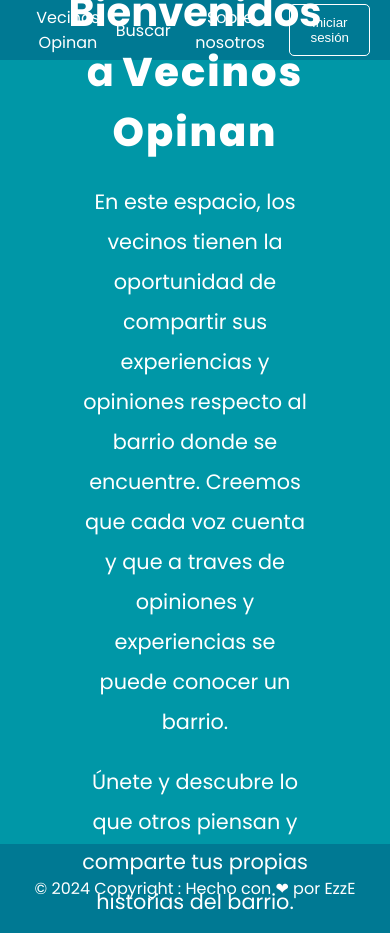
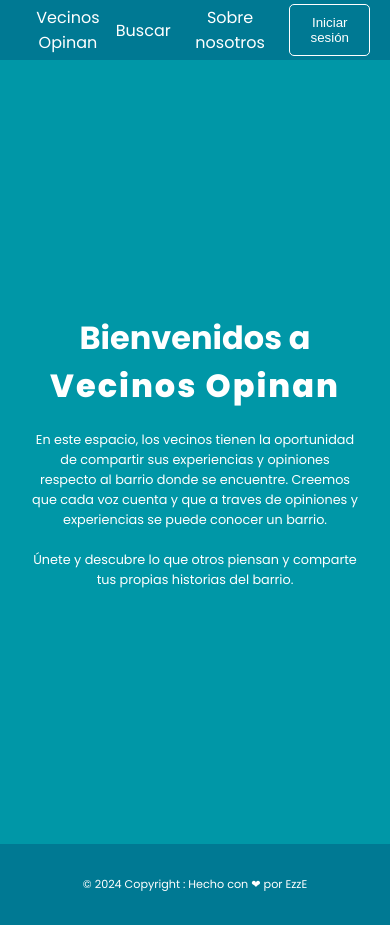
Before and after one commit to ezeabregu/vecinosopinan, a React (Create React App) app: page / in a window 390 px wide. Built offline with nearby package versions, Linux system fonts and the light colour scheme.

Commit message:
media queries changes

```diff
--- a/src/components/footer/footerStyles.js
+++ b/src/components/footer/footerStyles.js
@@ -7,4 +7,8 @@ export const ContainerFooter = styled.div`
   display: flex;
   justify-content: center;
   align-items: center;
+
+  @media (max-width: 800px) {
+    font-size: 0.7rem;
+  }
 `;
--- a/src/pages/Home/homeStyles.js
+++ b/src/pages/Home/homeStyles.js
@@ -26,4 +26,15 @@ export const ContainerHome = styled.div`
     font-size: 1.3rem;
     line-height: 40px;
   }
+
+  @media (max-width: 800px) {
+    padding: 2rem;
+    h1 {
+      font-size: 2rem;
+    }
+    p {
+      font-size: 0.8rem;
+      line-height: 20px;
+    }
+  }
 `;
--- a/src/pages/Search/searchStyles.js
+++ b/src/pages/Search/searchStyles.js
@@ -52,4 +52,10 @@ export const ContainerBarriosList = styled.div`
     font-weight: 500;
     scrollbar-width: thin;
   }
+
+  @media (max-width: 800px) {
+    select {
+      width: 90%;
+    }
+  }
 `;
```
